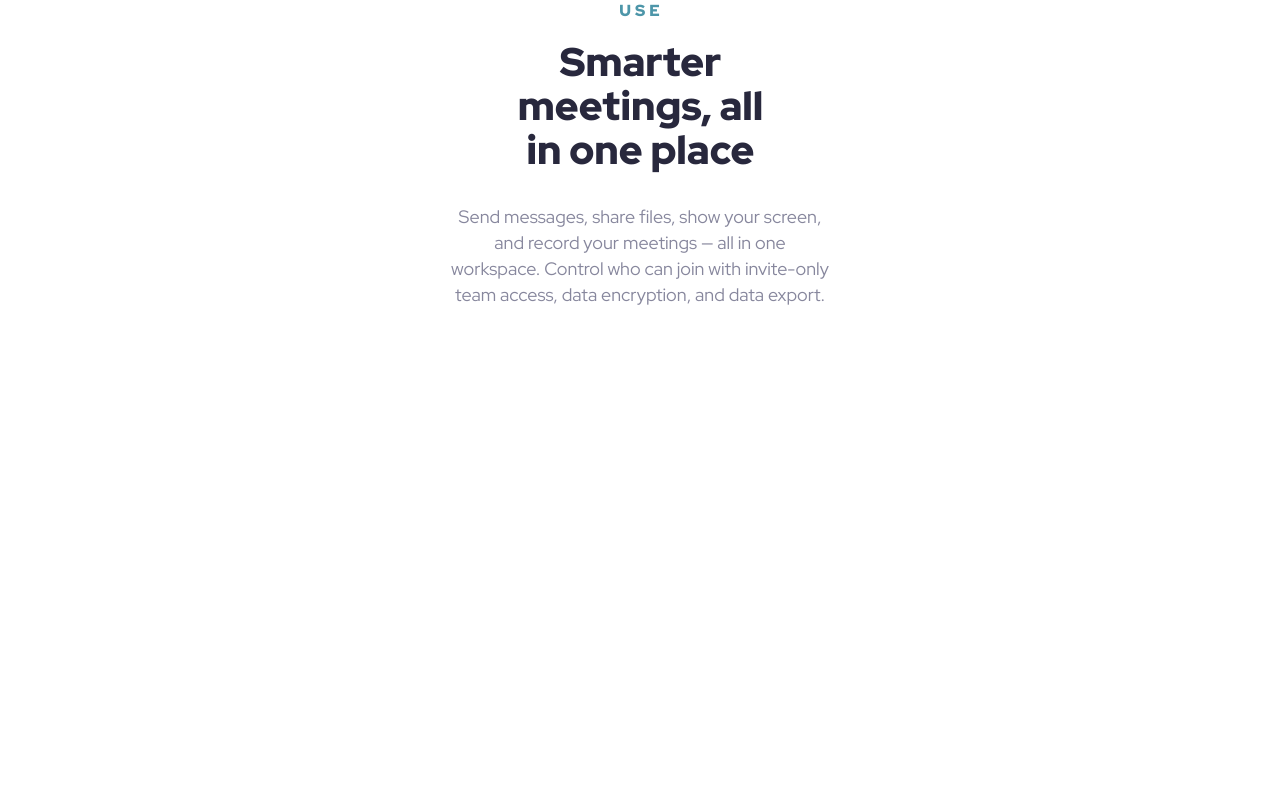
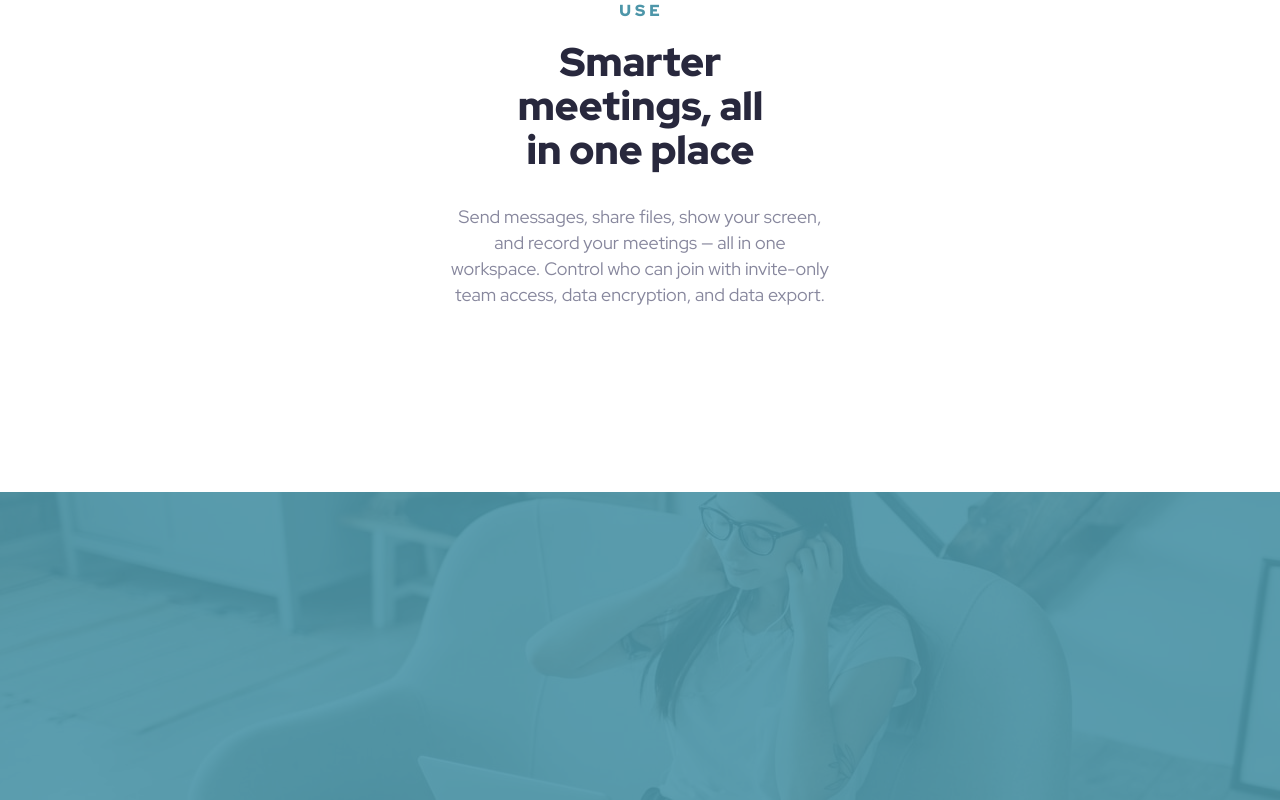
Before and after one commit to dialectrical/meet-landing-page, a React (Create React App) app: page / in a window 1280 px wide. Shown: the part 1291-2091 px from the top of the page. Before the commit the page ends 1599 px from the top, so only its background shows below. Built offline with nearby package versions, Linux system fonts and the light colour scheme.

Commit message:
feat: add Footer and footer image with overlay

```diff
--- a/src/App.js
+++ b/src/App.js
@@ -1,6 +1,7 @@
 import { Hero } from "./components/Hero";
 import { Header } from "./components/Header";
 import { Content } from "./components/Content";
+import { Footer } from "./components/Footer";
 
 function App() {
   return (
@@ -8,6 +9,7 @@ function App() {
       <Header />
       <Hero />
       <Content />
+      <Footer />
     </div>
   );
 }
--- a/src/components/Footer.js
+++ b/src/components/Footer.js
@@ -1,5 +1,12 @@
 import React from "react";
+import { StyledFooterContainer } from "./styles/StyledFooterContainer";
+import imageFooter from "../img/image-footer.jpg";
 
 export const Footer = () => {
-
-}
+  return (
+    <StyledFooterContainer>
+      <img src={imageFooter} />
+      <div />
+    </StyledFooterContainer>
+  );
+};
--- /dev/null
+++ b/src/components/styles/StyledFooterContainer.js
@@ -0,0 +1,20 @@
+import styled from "styled-components";
+
+export const StyledFooterContainer = styled.div`
+  display: flex;
+  flex-direction: row;
+  width: 1440px;
+  height: 308px;
+  margin-top: 184px;
+  img {
+    position: absolute;
+  }
+  div {
+    position: absolute;
+    height: 308px;
+    width: 100%;
+    position: absolute;
+    background-color: #4d96a9;
+    opacity: 0.9;
+  }
+`;
```
